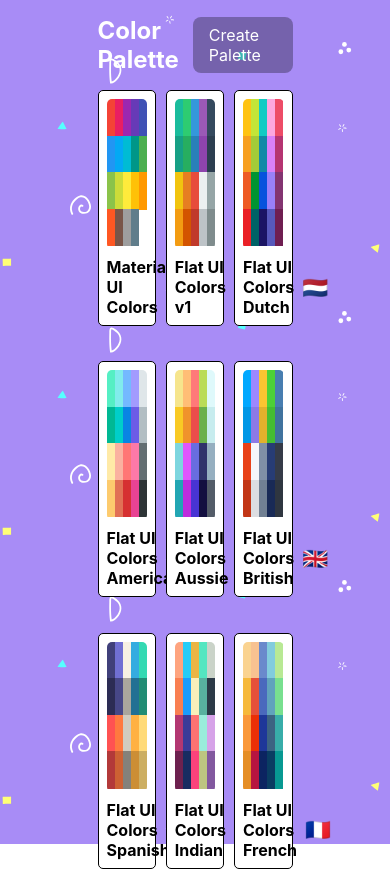
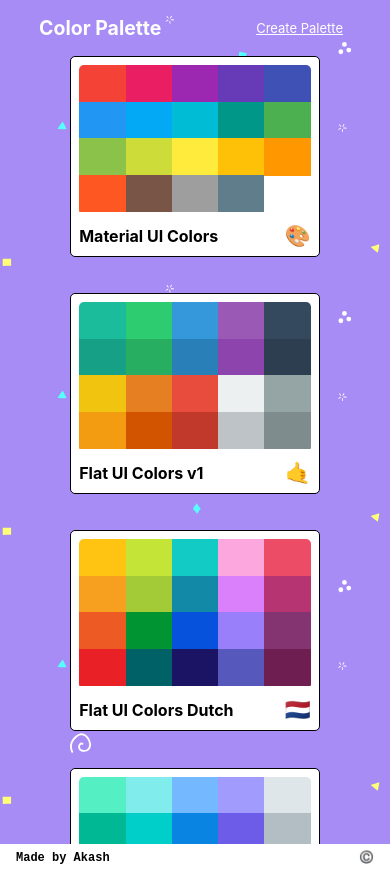
Before and after one commit to Akash-cloud001/color-palette, a React (Create React App) app: page / in a window 390 px wide. Built offline with nearby package versions, Linux system fonts and the light colour scheme; the HTML template or start-up script is replaced by a standard one.

Commit message:
made PaletteList responsive

```diff
--- a/src/App.css
+++ b/src/App.css
@@ -9,8 +9,3 @@
     border: none;
     font-size: smaller;
 }
-
-.palette-container{
-    height: 100vh;
-    width: 100%;
-}
--- a/src/components/PaletteList.js
+++ b/src/components/PaletteList.js
@@ -5,14 +5,16 @@
 import bg from '../images/doodles1.svg';
 const styles = {
     root:{
-        minHeight: '100vh',
+        height: '100vh',
         display : 'flex',
         alignItems: 'flex-start',
         justifyContent: 'center',
+        // Background by SVGBackgrouds.com
         backgroundImage:`url(${bg})`,
+        overflowY: 'scroll',
     },
     container:{
-        width : '50%',
+        width : '60%',
         display : 'flex',
         alignItems: 'flex-start',
         flexDirection: 'column',
@@ -32,8 +34,8 @@
             color: 'white',
             textDecoration: 'none',
             padding: '0.5rem 1rem',
-            backgroundColor: 'rgba(0,0,0,0.3)',
             borderRadius: '8px',
+            textDecoration:'underline',
             fontSize:'medium'
         }
     },
@@ -44,7 +46,33 @@
         gridTemplateColumns: 'repeat(3, 30%)',
         gridGap: '5%',
         height: 'max-content'
+    },
+    '@media (max-width: 991.98px)':{
+        container:{
+            width:'80%',
         }
+    },
+
+    '@media (max-width: 767.98px)':{
+        container:{
+            width:'80%'
+        }
+    },
+    '@media (max-width: 575px)':{
+        nav:{
+            fontSize:'small',
+            "& a" : {
+                fontSize: 'small',
+                padding: '0.25rem 0.5rem'
+            }
+        },
+        palettes:{
+            width:'80%',
+            gridTemplateColumns: ' 1fr ',
+            gap: '2%',
+            marginInline : 'auto',
+        }
+    },
 }
 
 
@@ -56,6 +84,7 @@
     }
 
     return (
+        <>
             <div className={classes.root}>
                 <div className={classes.container}>
                     <nav className={classes.nav}>
@@ -67,8 +96,16 @@
                             <MiniPalette {...pal} handleClick = {()=>goToPalette(pal.id)} key={pal.id} deletePalette={deletePalette}/>
                             ))}
                     </div>
+
                 </div>
             </div>
+            <footer className='palette-footer'>
+                <a href='https://github.com/Akash-cloud001'><code>Made by  Akash</code></a>
+                <div>
+                    ©️
+                </div>
+            </footer>
+    </>
   )
 }
 
```
Lines whose indentation alone changed are shown as unchanged.
